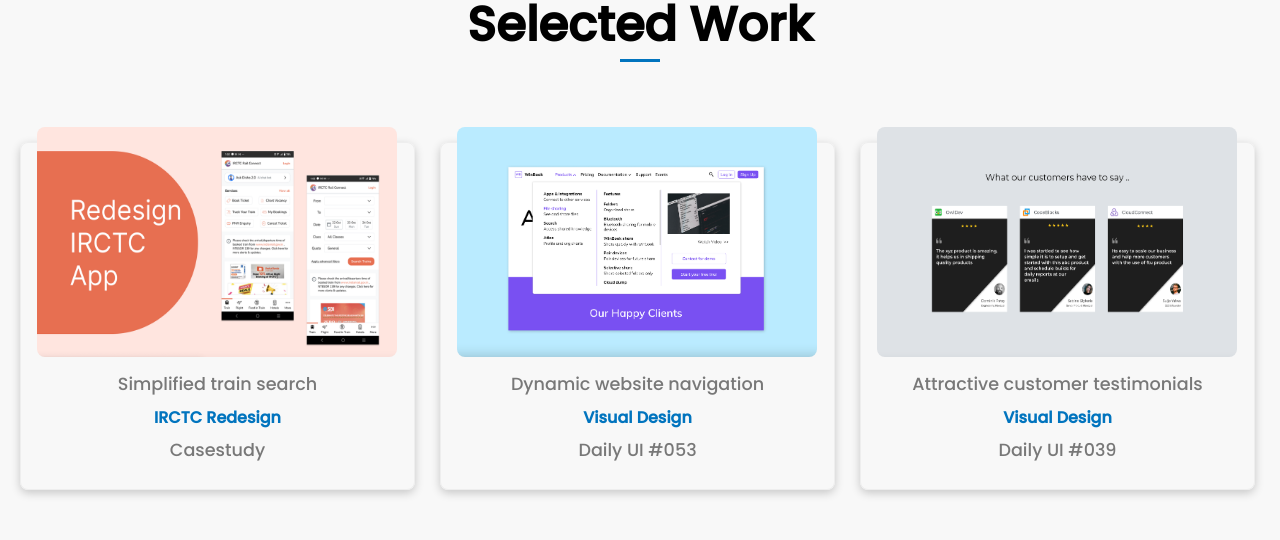
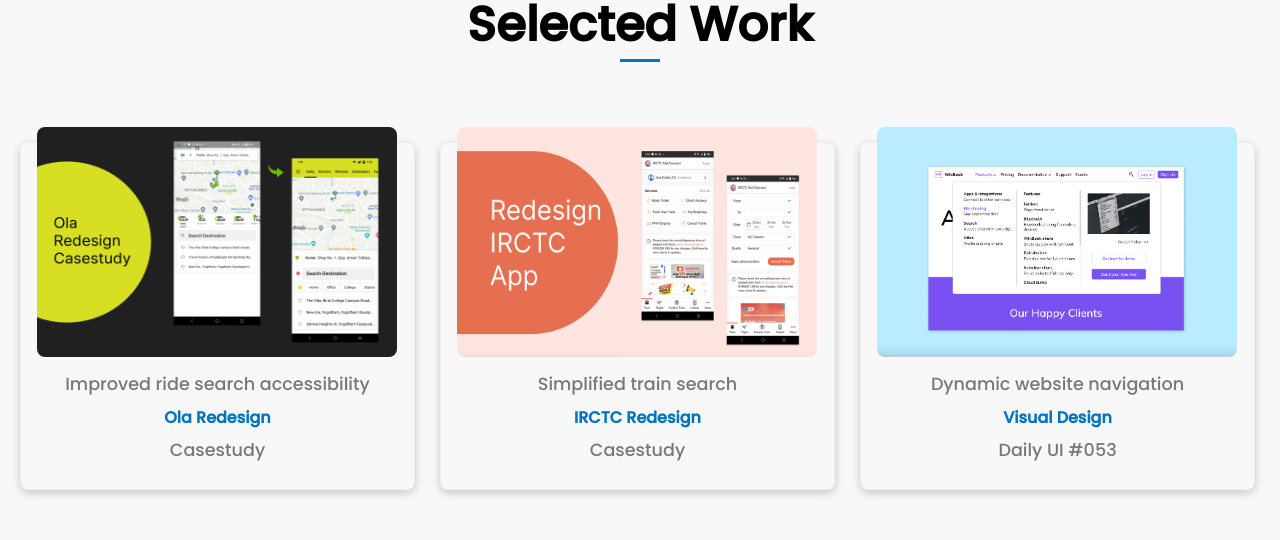
Before and after one commit to SimranBhojwani/itssimran, a React (Create React App) app in the folder app/: page / in a window 1280 px wide. Shown: the part 900-1440 px from the top of the page. Built offline with nearby package versions, Linux system fonts and the light colour scheme.

Commit message:
add new work

```diff
--- a/app/src/components/Work.js
+++ b/app/src/components/Work.js
@@ -2,7 +2,7 @@
 import './Work.css'
 import irctc from './../assets/work/irctc.png'
 import navbar from './../assets/work/navbar.png'
-import testimonials from './../assets/work/testimonials.png'
+import testimonials from './../assets/work/ola.png'
 
 const Work = () => {
   return (
@@ -11,7 +11,15 @@
         <h2>Selected Work</h2>
         <span className='line'></span>
         <div className='content'>
-            <a href="https://dribbble.com/shots/22892445-IRCTC-Redesign-casestudy">
+          <a href="https://dribbble.com/shots/23054899-Ola-Redesign-Casestudy?utm_source=Clipboard_Shot&utm_campaign=SimranBhojwani&utm_content=Ola%20Redesign%20Casestudy&utm_medium=Social_Share&utm_source=Clipboard_Shot&utm_campaign=SimranBhojwani&utm_content=Ola%20Redesign%20Casestudy&utm_medium=Social_Share">
+            <div className='card'>
+                <img src={testimonials} alt='ola casestudy'/>
+                <p>Improved ride search accessibility</p>
+                <p><span>Ola Redesign</span></p>
+                <p>Casestudy</p>
+            </div>
+            </a>
+            <a href="https://dribbble.com/shots/22892445-IRCTC-Redesign-casestudy?utm_source=Clipboard_Shot&utm_campaign=SimranBhojwani&utm_content=IRCTC%20Redesign%20casestudy&utm_medium=Social_Share&utm_source=Clipboard_Shot&utm_campaign=SimranBhojwani&utm_content=IRCTC%20Redesign%20casestudy&utm_medium=Social_Share">
               <div className='card'>
                   <img src={irctc} alt='irctc casestudy'/>
                   <p>Simplified train search</p>
@@ -19,7 +27,7 @@
                   <p>Casestudy</p>
               </div>
             </a>
-            <a href="https://dribbble.com/shots/22822556-Website-Navigation">
+            <a href="https://dribbble.com/shots/22822556-Website-Navigation?utm_source=Clipboard_Shot&utm_campaign=SimranBhojwani&utm_content=Website%20Navigation&utm_medium=Social_Share&utm_source=Clipboard_Shot&utm_campaign=SimranBhojwani&utm_content=Website%20Navigation&utm_medium=Social_Share">
               <div className='card'>
                   <img src={navbar} alt='saas navbar'/>
                   <p>Dynamic website navigation</p>
@@ -27,14 +35,7 @@
                   <p>Daily UI #053</p>
               </div>
             </a>
-            <a href="https://dribbble.com/shots/22714707-Testimonials">
-            <div className='card'>
-                <img src={testimonials} alt='testimonials'/>
-                <p>Attractive customer testimonials</p>
-                <p><span>Visual Design</span></p>
-                <p>Daily UI #039</p>
-            </div>
-            </a>
+
         </div>
         <a href="https://dribbble.com/SimranBhojwani">
           <p>View Dribbble &nbsp; &rarr;</p>
```
Also changed, not shown: app/src/assets/work/ola.png (added), app/src/assets/work/old_testimonials.png (renamed from app/src/assets/work/testimonials.png).
